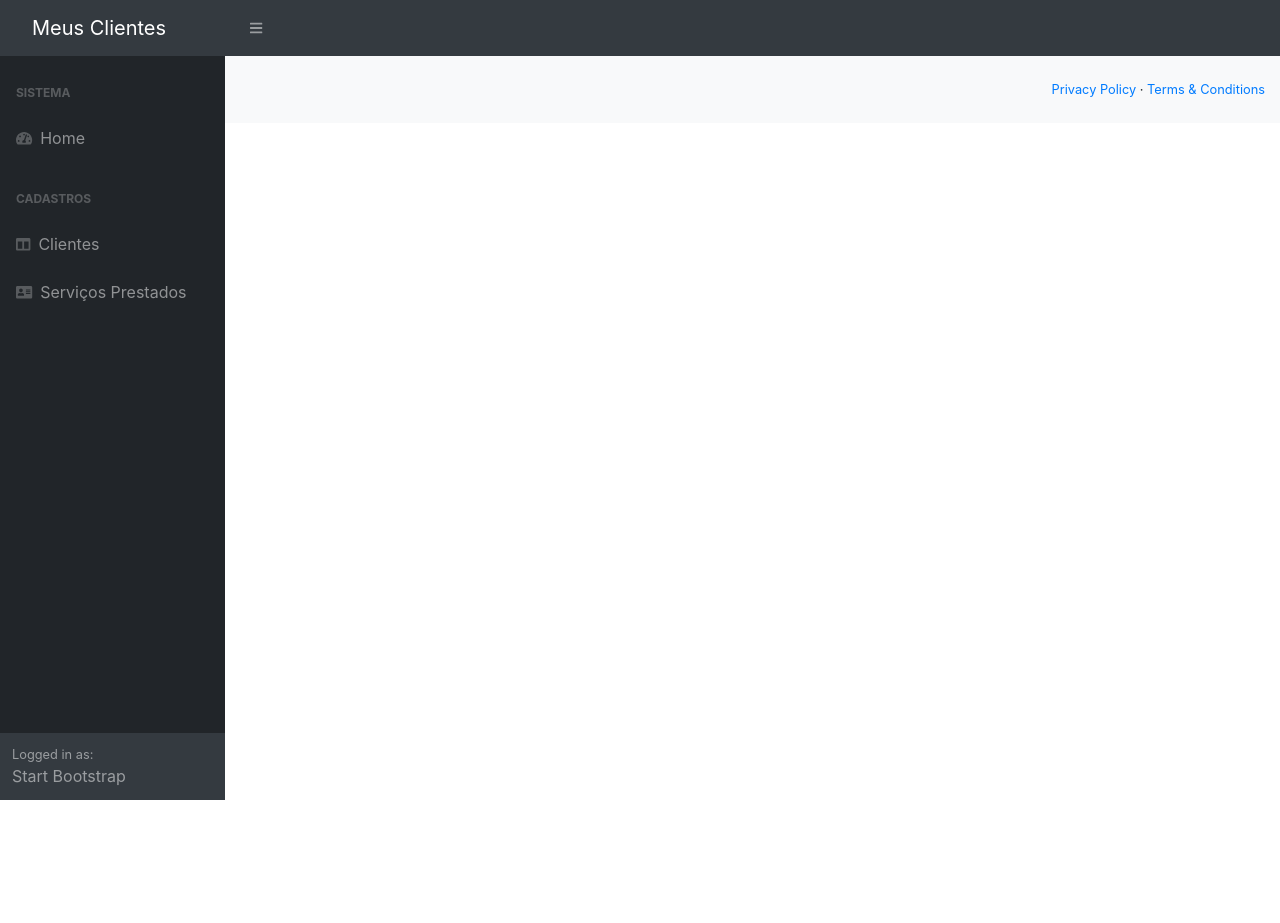
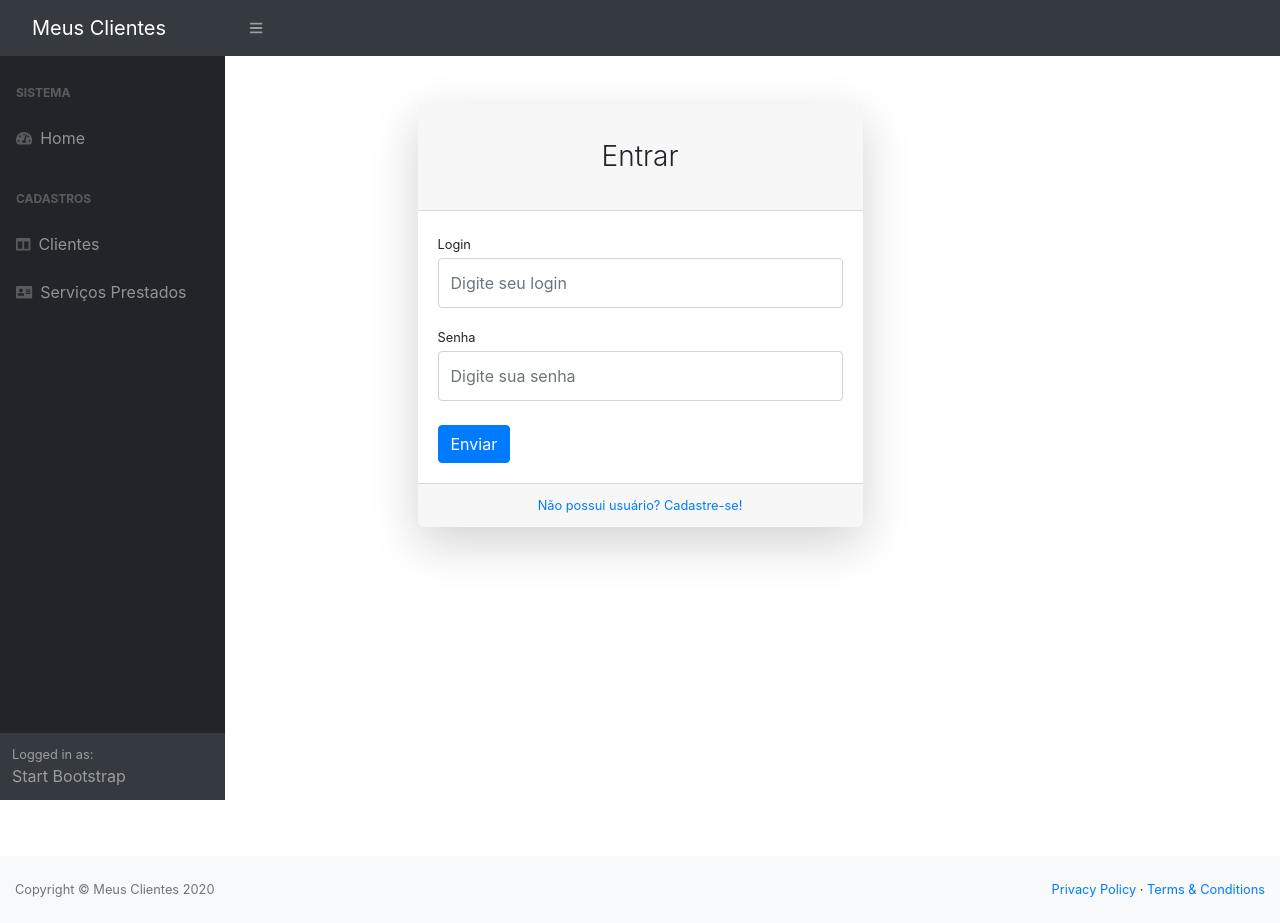
Before and after one commit to elberthbrandao/servicos-prestados, an Angular app in the folder clientes-app/: page /login in a window 1280 px wide. Before the commit this address led to /. Before the commit the page ends 800 px from the top, so only its background shows below. Built offline with nearby package versions, Linux system fonts and the light colour scheme.

Commit message:
Iniciado tela de login

```diff
--- a/clientes-app/src/app/app-routing.module.ts
+++ b/clientes-app/src/app/app-routing.module.ts
@@ -1,9 +1,11 @@
 import { NgModule } from '@angular/core';
 import { Routes, RouterModule } from '@angular/router';
 import { HomeComponent } from './home/home.component';
+import { LoginComponent } from './login/login.component';
 
 
 const routes: Routes = [
+  { path: 'login', component: LoginComponent },
   { path: 'home', component: HomeComponent }
 ];
 
--- /dev/null
+++ b/clientes-app/src/app/login/login.component.html
@@ -0,0 +1,54 @@
+<div id="layoutAuthentication">
+    <div id="layoutAuthentication_content">
+        <main>
+            <div class="container">
+                <div class="row justify-content-center">
+                    <div class="col-lg-5">
+                        <div class="card shadow-lg border-0 rounded-lg mt-5">
+                            <div class="card-header">
+                                <h3 class="text-center font-weight-light my-4">
+                                    {{ cadastrando ? 'Cadastro de novo usuário' : 'Entrar'}}
+                                </h3>
+                            </div>
+                            <div class="card-body">
+                                <div class="alert alert-danger" *ngIf="loginError">
+                                    Login e/ou Senha incorreto(a).
+                                </div>
+                                <form #loginForm="ngForm" (submit)="onSubmit()">
+                                    <div class="form-group">
+                                        <label class="small mb-1">Login</label>
+                                        <input type="text" name="username" [(ngModel)]="username"
+                                            class="form-control py-4" placeholder="Digite seu login" />
+                                    </div>
+                                    <div class="form-group">
+                                        <label class="small mb-1">Senha</label>
+                                        <input type="password" name="password" [(ngModel)]="password"
+                                            class="form-control py-4" placeholder="Digite sua senha" />
+                                    </div>
+                                    <div class="form-group align-items-center justif-content-between mt-4 mb-0">
+                                        <button type="submit" class="btn btn-primary" *ngIf="!cadastrando">
+                                            Enviar
+                                        </button>
+                                        <button type="button" class="btn btn-success" *ngIf="cadastrando">
+                                            Cadastrar
+                                        </button>
+                                        <button type="button" class="btn btn-danger ml-1" (click)="cancelaCadastro()" *ngIf="cadastrando">
+                                            Cancelar
+                                        </button>
+                                    </div>
+                                </form>
+                            </div>
+                            <div class="card-footer text-center">
+                                <div class="small">
+                                    <a href="#" (click)="preparaCadastrar($event)">
+                                        Não possui usuário? Cadastre-se!
+                                    </a>
+                                </div>
+                            </div>
+                        </div>
+                    </div>
+                </div>
+            </div>
+        </main>
+    </div>
+</div>
--- /dev/null
+++ b/clientes-app/src/app/login/login.component.ts
@@ -0,0 +1,33 @@
+import { Component } from '@angular/core';
+import { Router } from '@angular/router';
+
+@Component({
+  selector: 'app-login',
+  templateUrl: './login.component.html',
+  styleUrls: ['./login.component.css']
+})
+export class LoginComponent {
+
+  username: string;
+  password: string;
+  loginError: boolean;
+  cadastrando: boolean;
+
+  constructor(
+    private router: Router
+  ) { }
+
+  onSubmit(){
+    this.router.navigate(['/home'])
+  }
+
+  preparaCadastrar(event){
+    event.preventDefault();
+    this.cadastrando = true;
+  }
+
+  cancelaCadastro() {
+    this.cadastrando = false;
+  }
+
+}
```
Also changed, not shown: clientes-app/src/app/app.module.ts (+6 -2 lines), clientes-app/src/app/login/login.component.css (added).
